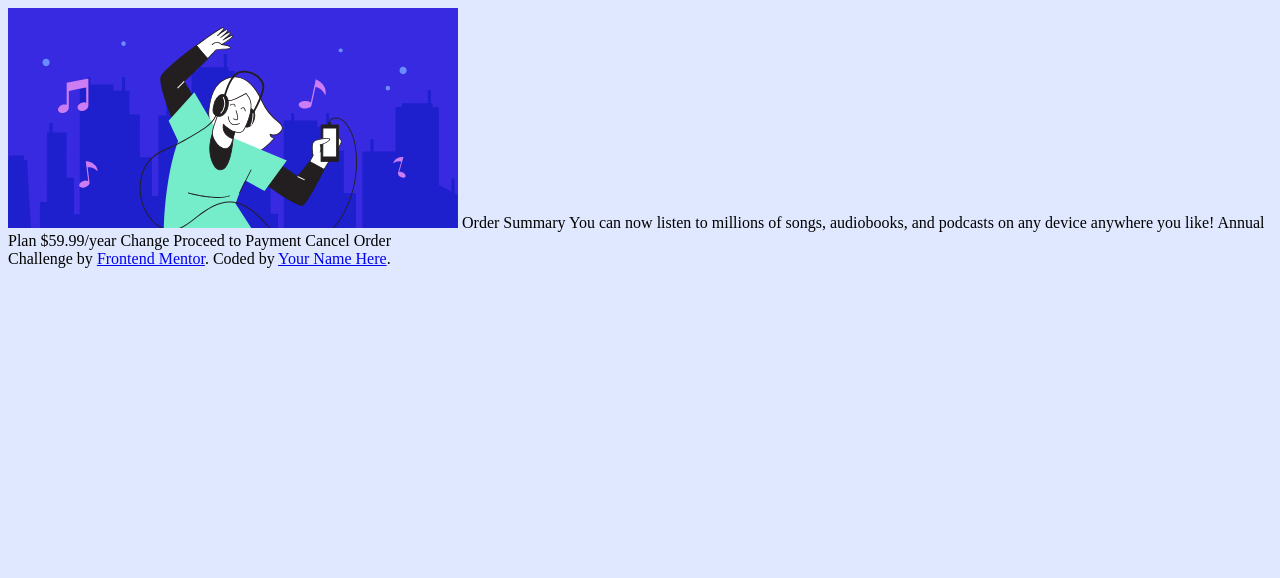
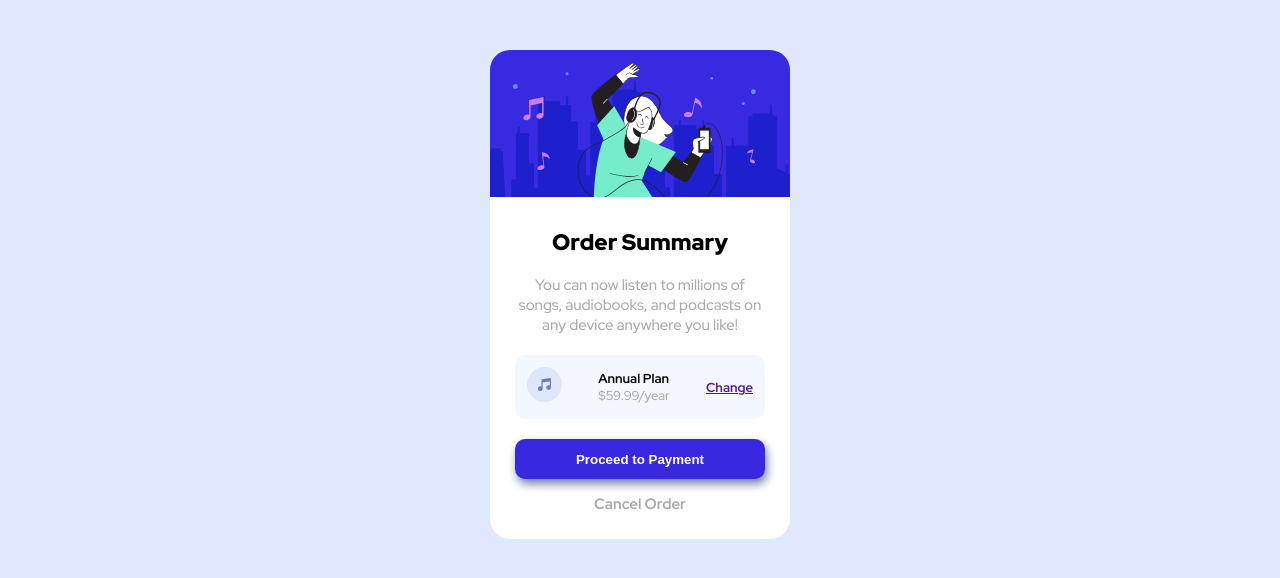
Before and after one commit to BiancaGlavan/fm-order-summary-component, a plain HTML site: page index.html in a window 1280 px wide. Drawn offline with Linux system fonts and the light colour scheme; a web font is replaced by a local one.

Commit message:
added card component

```diff
--- a/index.html
+++ b/index.html
@@ -1,36 +1,62 @@
 <!DOCTYPE html>
 <html lang="en">
+
 <head>
   <meta charset="UTF-8">
-  <meta name="viewport" content="width=device-width, initial-scale=1.0"> <!-- displays site properly based on user's device -->
+  <meta name="viewport" content="width=device-width, initial-scale=1.0">
+  <!-- displays site properly based on user's device -->
 
   <link rel="icon" type="image/png" sizes="32x32" href="./images/favicon-32x32.png">
+
+  <link rel="stylesheet" href="https://fonts.google.com/specimen/Red+Hat+Display">
 
   <title>Frontend Mentor | Order summary card</title>
 
   <!-- Feel free to remove these styles or customise in your own stylesheet 👍 -->
   <link rel="stylesheet" href="style.css">
 </head>
+
 <body>
 
-  <img src="images/illustration-hero.svg" alt="">
+  <div class="card">
+    <div class="img">
+      <img src="images/illustration-hero.svg" alt="">
+    </div>
+    <div class="content">
+      <section class="order-summary">
+        <h1 class="title">Order Summary</h1>
+        <p class="text">
+          You can now listen to millions of songs, audiobooks, and podcasts on any
+          device anywhere you like!
+        </p>
+      </section>
+      <section class="annual-plan">
+        <div>
+          <img src="images/icon-music.svg" alt="">
+        </div>
+        <div class="plan">
+          <h2>Annual Plan</h2>
+          <p>$59.99/year</p>
+        </div>
+        <div class="change">
+          <a href="">Change</a>
+        </div>
+      </section>
+      <section class="button">
+        <button>Proceed to Payment</button>
+      </section>
+      <section class="cancel">
+        <a href="">Cancel Order</a>
+      </section>
 
-  Order Summary
 
-  You can now listen to millions of songs, audiobooks, and podcasts on any
-  device anywhere you like!
 
-  Annual Plan
-  $59.99/year
+    </div>
+  </div>
 
-  Change
 
-  Proceed to Payment
-  Cancel Order
 
-  <div class="attribution">
-    Challenge by <a href="https://www.frontendmentor.io?ref=challenge" target="_blank">Frontend Mentor</a>.
-    Coded by <a href="#">Your Name Here</a>.
-  </div>
+
 </body>
+
 </html>
--- a/style.scss
+++ b/style.scss
@@ -1,3 +1,141 @@
+@import url('https://fonts.googleapis.com/css2?family=Red+Hat+Display:wght@500;700;900&display=swap');
+
+
+
+$pale-blue: hsl(225, 100%, 94%);
+$bright-blue: hsl(245, 75%, 52%);
+
+$very-pale-blue: hsl(225, 100%, 98%);
+$desaturated-blue: hsl(224, 23%, 55%);
+$dark-blue: hsl(223, 47%, 23%);
+
+
 body {
     background-color: hsl(225, 100%, 94%);
+    font-family: 'Red Hat Display', sans-serif;
 }
+
+.card {
+    width: 300px;
+    margin: auto;
+    background-color: white;
+    border-radius: 20px;
+    margin-top: 50px;
+
+    .img {
+        max-width: 100%;
+
+        img {
+            width: 100%;
+            border-top-left-radius: 20px;
+            border-top-right-radius: 20px;
+        }
+    }
+
+    .content {
+        padding: 25px;
+        font-size: 15px;
+
+    }
+
+    .order-summary {
+        margin-bottom: 20px;
+
+        .title {
+            text-align: center;
+            font-weight: 900;
+            margin-top: 0;
+        }
+
+        .text {
+            text-align: center;
+            color: rgb(170, 168, 168);
+        }
+    }
+
+    .annual-plan {
+        display: flex;
+        flex-direction: row;
+        justify-content: space-between;
+        align-items: center;
+        padding: 12px;
+        background-color: hsl(225, 100%, 98%);
+        border-radius: 10px;
+        margin-bottom: 20px;
+
+        img {
+            width: 35px;
+        }
+
+        .plan {
+            display: flex;
+            flex-direction: column;
+
+
+
+            h2 {
+                font-size: 13px;
+                margin: 0;
+            }
+
+            p {
+                margin: 0;
+                color: rgb(170, 168, 168);
+                font-size: 13px;
+            }
+        }
+
+        .change {
+            a {
+                font-size: 13px;
+                font-weight: 700;
+                transition: all ease-in-out 0.2s;
+
+                &:hover {
+                    text-decoration: none;
+                    color: hsl(224, 23%, 55%);
+                }
+            }
+        }
+
+
+    }
+
+
+    .button {
+        button {
+            background-color: $bright-blue;
+            border-radius: 10px;
+            border: none;
+            cursor: pointer;
+            width: 100%;
+            height: 40px;
+            color: white;
+            text-align: center;
+            font-weight: 700;
+            box-shadow: 2px 5px 10px $desaturated-blue;
+            transition: all ease-in-out 0.2s;
+
+            &:hover {
+                background-color: $desaturated-blue;
+            }
+
+        }
+    }
+
+    .cancel {
+        text-align: center;
+        margin-top: 15px;
+
+        a {
+            text-decoration: none;
+            font-weight: 700;
+            color: rgb(170, 168, 168);
+            transition: all ease-in-out 0.2s;
+
+            &:hover {
+                color: rgb(28, 28, 28);
+            }
+        }
+    }
+}
```
Also changed, not shown: style.css, 1 other file.
